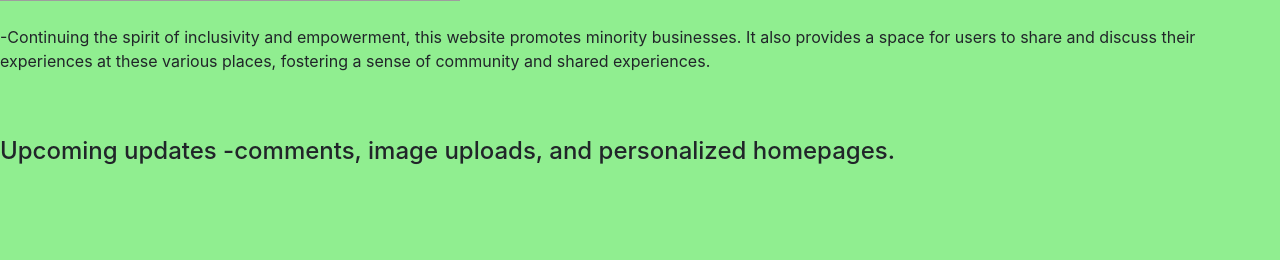
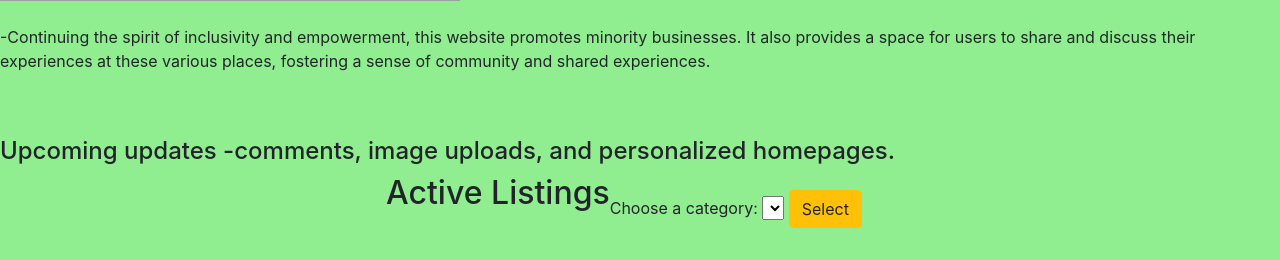
Before and after one commit to lewismed99/project4, a Django app: page /about in a window 1280 px wide. Shown: the part 718-978 px from the top of the page. Before the commit the page ends 882 px from the top, so only its background shows below. Run offline with Django 3.2, Linux system fonts and the light colour scheme; lists and menus that the app fills with data are empty; some libraries are stand-ins or nearby versions; grey boxes are pictures that could not be loaded.

Commit message:
comment submit still not connecting to data base but update

```diff
--- a/network/admin.py
+++ b/network/admin.py
@@ -1,5 +1,5 @@
 from django.contrib import admin
-from .models import Post, User, Follow, Like, comment
+from .models import Post, User, Follow, Like, comment, Category
 # Register your models here.
 
 
@@ -9,3 +9,4 @@ admin.site.register(User)
 admin.site.register(Follow)
 admin.site.register(Like)
 admin.site.register(comment)
+admin.site.register(Category)
--- a/network/models.py
+++ b/network/models.py
@@ -42,3 +42,9 @@ class comment (models.Model):
 
     def __str__(self):
         return f"{self.author} comment on {self.post}"
+class Category(models.Model):
+
+    categoryName=models.CharField(max_length=50)
+
+    def __str__(self):
+        return self.categoryName
--- a/network/templates/network/about.html
+++ b/network/templates/network/about.html
@@ -20,6 +20,38 @@
 <nav aria-label="Page navigation example">
     <ul class="pagination d-flex justify-content-center">
 
+      <h2>Active Listings</h2>
+      <form action="{% url 'displayCategory' %}" method="POST" class="my-3">
+          {% csrf_token %}
+          <label for="category">Choose a category:</label>
+          <select name="category" id="category">
+              {% for cat in categories %}
+                  <option value="{{ cat }}">{{ cat }}</option>
+
+              {% endfor %}
+            </select>
+            <button type="submit" class="btn btn-warning">Select</button>
+
+      </form>
+      <div class="row mx-3">
+      {% for listing in listings %}
+
+
+              <div class="card" style="width: 18rem;">
+                  <img class="card-img-top" src="{{ listing.imageUrl }}" alt="{{listing.title}}">
+                  <div class="card-body">
+                      <h5 class="card-title">{{listing.title}}</h5>
+                      <p class="card-text">{{ listing.description }}</p>
+                      <a href="{% url 'listing' id=listing.id %}" class="btn btn-primary">Details</a>
+                  </div>
+              </div>
+
+
+              {% endfor %}
+
+
+
+
         {% if posts_of_the_page.has_previous %}
       <li class="page-item"><a class="page-link" href="?page={{ posts_of_the_page.previous_page_number }}">Previous</a></li>
       {% endif %}
--- a/network/urls.py
+++ b/network/urls.py
@@ -18,5 +18,6 @@ urlpatterns = [
      path('remove_like/<int:post_id>',views.remove_like,name='edit'),
      path('add_like/<int:post_id>',views.add_like,name='edit'),
      path('addComment/<int:id>',views.addComment,name='addComment'),
+     path("displayCategory",views.displayCategory,name="displayCategory"),
 
 ]
--- a/network/views.py
+++ b/network/views.py
@@ -190,15 +190,34 @@ def register(request):
     else:
         return render(request, "network/register.html")
 
-def addComment(request, id):
-    currentUser = request.user
-    postData = Post.objects.get(pk=id)
-    message = request.POST.get('newComment')
+def addComment(request, post_id):
+    if request.method=="POST":
+        #data=json.loads(request.body)
+        user=User.objects.get(pk=request.user.id)# this is ensure we have the user makingthe comment
+        #currentUser = request.user
+        postData = Post.objects.get(pk=id)
+        message = request.POST.get('newComment')
 
-    newComment = comment(author=currentUser, post=postData, message=message)
-    newComment.save()
 
-    return HttpResponseRedirect(reverse('index'))
+        newComment = comment(author=user, post=postData, message=message)
+        newComment.save()
+
+        return JsonResponse({'message': 'change successful', 'data': data['message']})
+
+
+def displayCategory(request):
+    if request.method=="POST":
+        categoryFromForm=request.POST['category']
+        category=Category.objects.get(categoryName=categoryFromForm)
+
+        activeListings=Listings.objects.filter(isActive=True, category=category)
+        allCategories=Category.objects.all()
+        return render(request, "auctions/index.html",{
+        "listings":activeListings,
+        "categories":allCategories,
+        })
+
+    #return HttpResponseRedirect(reverse('index'))
 # def addComment(request,id):
 #     currentUser=request.user
 #     postData=Post.objects.get(pk=id)
```
Also changed, not shown: network/templates/network/index.html (+36 -4 lines), db.sqlite3, network/migrations/0008_category.py (added).
